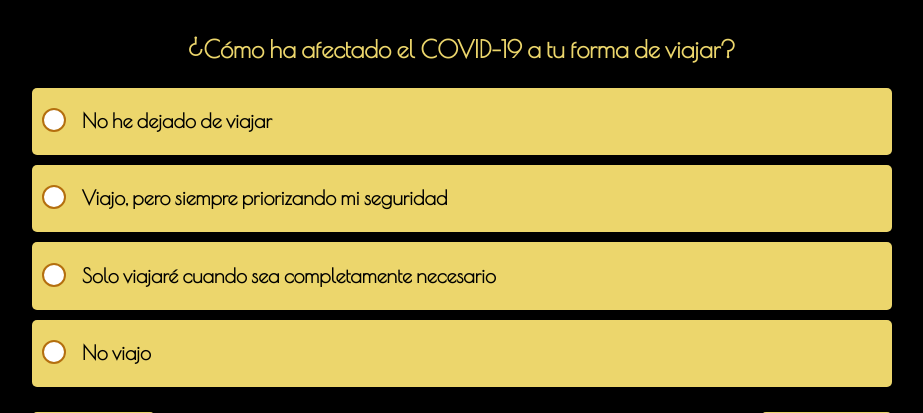
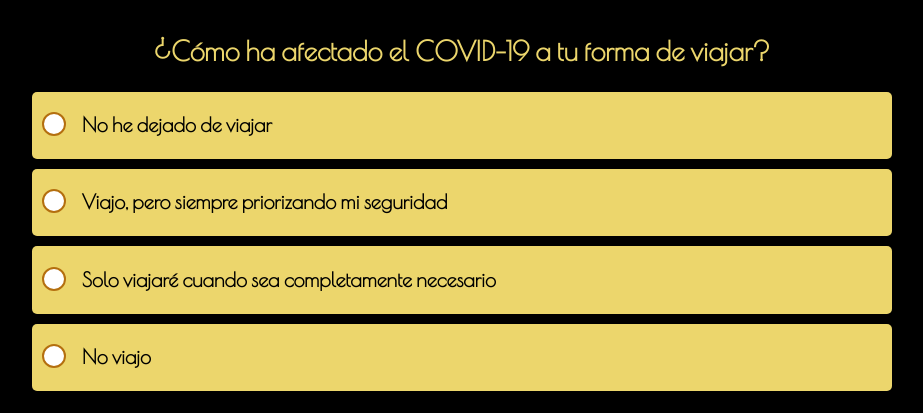
Before and after one commit to Raul1551/perfil-viajero, a PHP site: page /index-pregunta2.html in a window 1280 px wide. Shown: the top 413 px of the page, without its empty margins (178-1101 px from the left). Run offline with PHP 8.4, Linux system fonts and the light colour scheme.

Commit message:
tamaño 18px para titulos

```diff
--- a/pregunta1-style.css
+++ b/pregunta1-style.css
@@ -25,6 +25,7 @@ body {
     background: #000;
     color: #ECD66C;
     padding: 15px 0;
+    font-size: 18px;
 }
 
 .container-columns {
--- a/pregunta10-style.css
+++ b/pregunta10-style.css
@@ -20,7 +20,8 @@ body {
     text-align: center;
     background: #000;
     color: #ECD66C;
-    padding: 15px 0
+    padding: 15px 0;
+    font-size: 18px;
 }
 .container-columns{
     display: flex;
--- a/pregunta11-style.css
+++ b/pregunta11-style.css
@@ -21,6 +21,7 @@ body {
     background: #000;
     color: #ECD66C;
     padding: 15px 0;
+    font-size: 18px;
 }
 .container-columns{
     display: flex;
--- a/pregunta12-style.css
+++ b/pregunta12-style.css
@@ -21,6 +21,7 @@ body {
     background: #000;
     color: #ECD66C;
     padding: 15px 0;
+    font-size: 18px;
 }
 .container-columns{
     display: flex;
--- a/pregunta13-style.css
+++ b/pregunta13-style.css
@@ -21,6 +21,7 @@ body {
     background: #000;
     color: #ECD66C;
     padding: 15px 0;
+    font-size: 18px;
 }
 img{
     border-radius: 5px;
--- a/pregunta14-style.css
+++ b/pregunta14-style.css
@@ -21,6 +21,7 @@ body {
     background: #000;
     color: #ECD66C;
     padding: 15px 0;
+    font-size: 18px;
 }
 img{
     border-radius: 5px;
--- a/pregunta2-style.css
+++ b/pregunta2-style.css
@@ -21,6 +21,7 @@ body {
     background: #000;
     color: #ECD66C;
     padding: 15px 0;
+    font-size: 18px;
 }
 img{
     border-radius: 5px;
--- a/pregunta3-style.css
+++ b/pregunta3-style.css
@@ -21,6 +21,7 @@ body {
     background: #000;
     color: #ECD66C;
     padding: 15px 0;
+    font-size: 18px;
 }
 img{
     border-radius: 5px;
--- a/pregunta4-style.css
+++ b/pregunta4-style.css
@@ -21,6 +21,7 @@ body {
     background: #000;
     color: #ECD66C;
     padding: 15px 0;
+    font-size: 18px;
 }
 img{
     border-radius: 5px;
--- a/pregunta5-style.css
+++ b/pregunta5-style.css
@@ -21,6 +21,7 @@ body {
     background: #000;
     color: #ECD66C;
     padding: 15px 0;
+    font-size: 18px;
 }
 img{
     border-radius: 5px;
--- a/pregunta6-style.css
+++ b/pregunta6-style.css
@@ -21,6 +21,7 @@ body {
     background: #000;
     color: #ECD66C;
     padding: 15px 0;
+    font-size: 18px;
 }
 img{
     border-radius: 5px;
--- a/pregunta7-style.css
+++ b/pregunta7-style.css
@@ -21,6 +21,7 @@ body {
     background: #000;
     color: #ECD66C;
     padding: 15px 0;
+    font-size: 18px;
 }
 img{
     border-radius: 5px;
--- a/pregunta8-style.css
+++ b/pregunta8-style.css
@@ -21,6 +21,7 @@ body {
     background: #000;
     color: #ECD66C;
     padding: 15px 0;
+    font-size: 18px;
 }
 .container-columns{
     display: flex;
--- a/pregunta9-style.css
+++ b/pregunta9-style.css
@@ -21,6 +21,7 @@ body {
     background: #000;
     color: #ECD66C;
     padding: 15px 0;
+    font-size: 18px;
 }
 img{
     border-radius: 5px;
```
